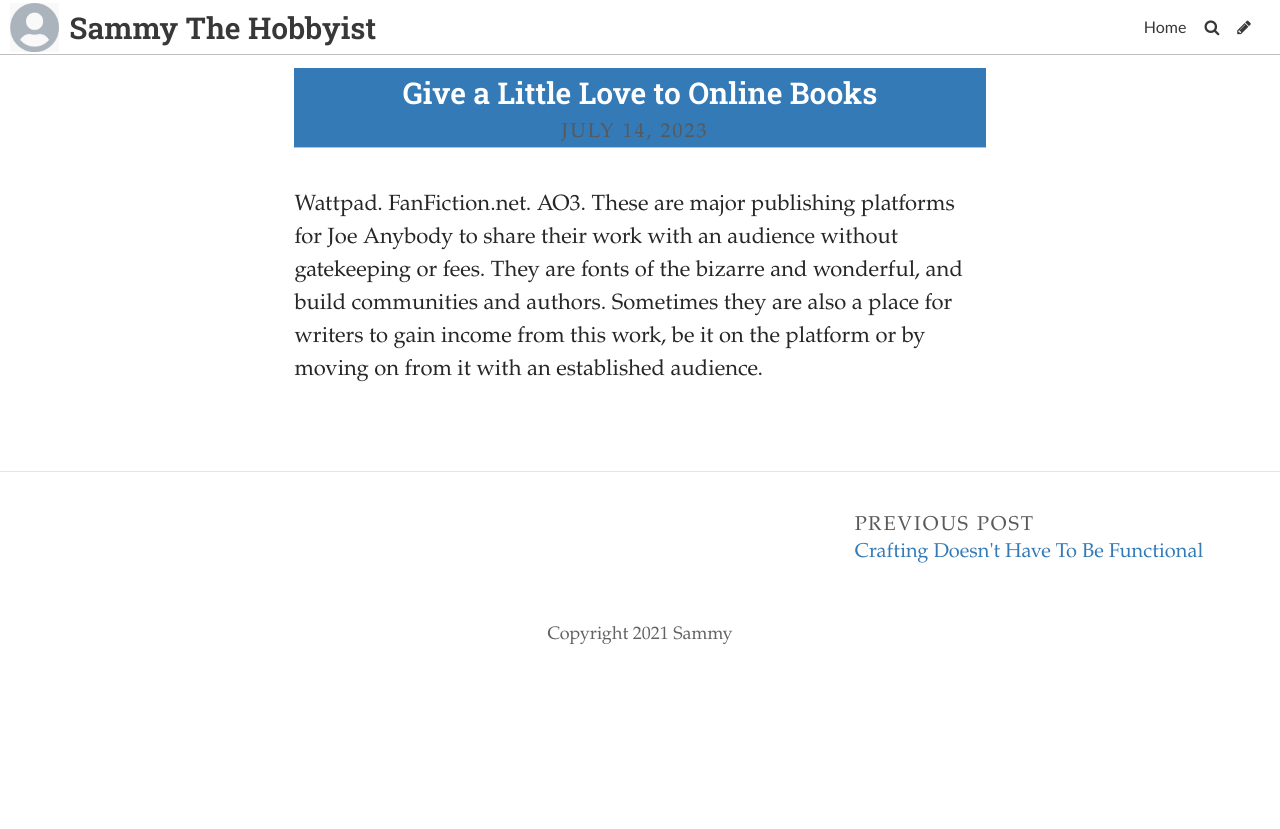
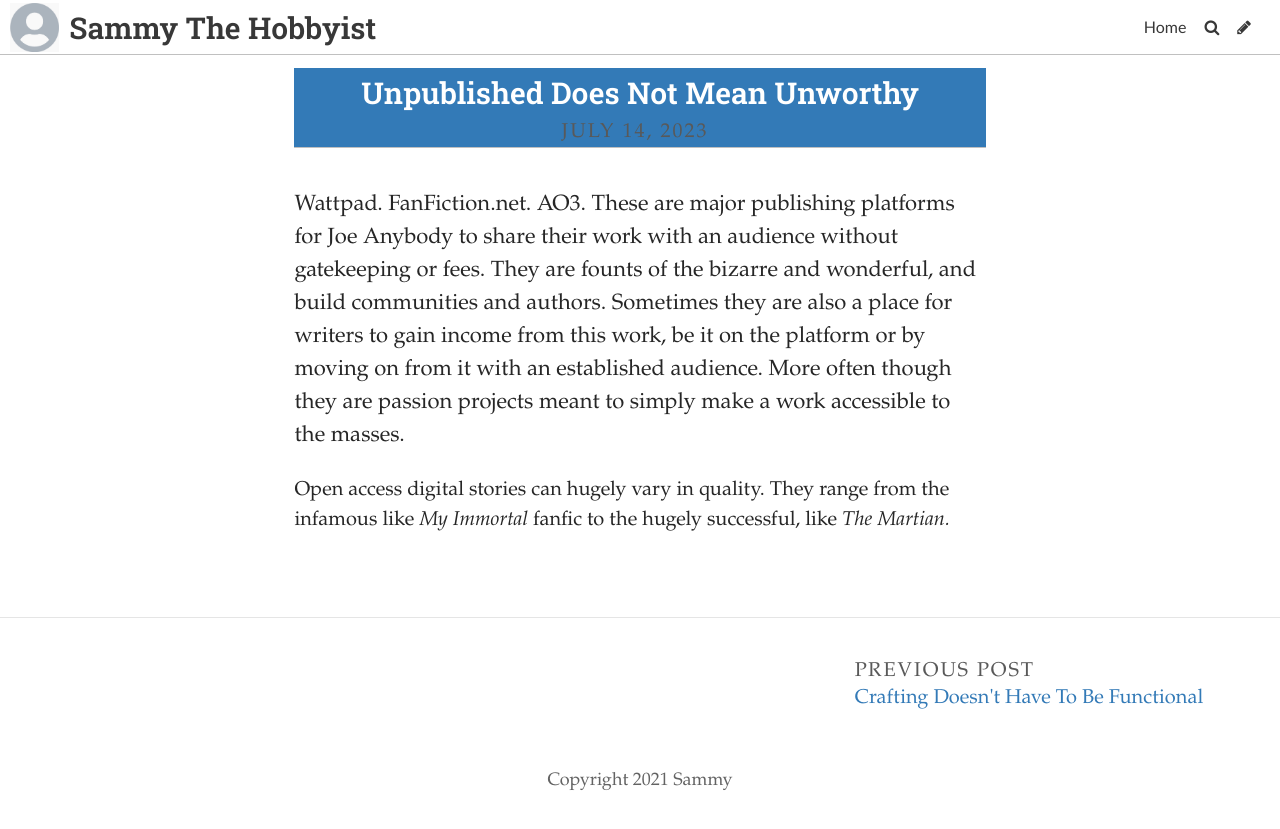
Before and after one commit to SammySpinsAYarn/Blog, a Jekyll site: the page built from _posts/2023-07-06-can-go-back-to-books-now.md, in a window 1280 px wide. Shown: the top 829 px of the page. Built offline with Jekyll 4.4.1, drawn with Linux system fonts in a browser that asks for light colours; some web fonts are replaced.

Commit message:
Update Post “2023-07-06-can-go-back-to-books-now”

```diff
--- a/_posts/2023-07-06-can-go-back-to-books-now.md
+++ b/_posts/2023-07-06-can-go-back-to-books-now.md
@@ -1,8 +1,10 @@
 ---
 layout: post
-title: Give a Little Love to Online Books
+title: Unpublished Does Not Mean Unworthy
 date: 2023-07-14T13:00:47.717Z
 title_color: "#ffffff"
 comments: false
 ---
-W﻿attpad. FanFiction.net. AO3. These are major publishing platforms for Joe Anybody to share their work with an audience without gatekeeping or fees. They are fonts of the bizarre and wonderful, and build communities and authors. Sometimes they are also a place for writers to gain income from this work, be it on the platform or by moving on from it with an established audience.
+W﻿attpad. FanFiction.net. AO3. These are major publishing platforms for Joe Anybody to share their work with an audience without gatekeeping or fees. They are founts of the bizarre and wonderful, and build communities and authors. Sometimes they are also a place for writers to gain income from this work, be it on the platform or by moving on from it with an established audience. More often though they are passion projects meant to simply make a work accessible to the masses.
+
+Open access digital stories can hugely vary in quality. They range from the infamous like *My Immortal* fanfic to the hugely successful, like *The Martian.*
```
